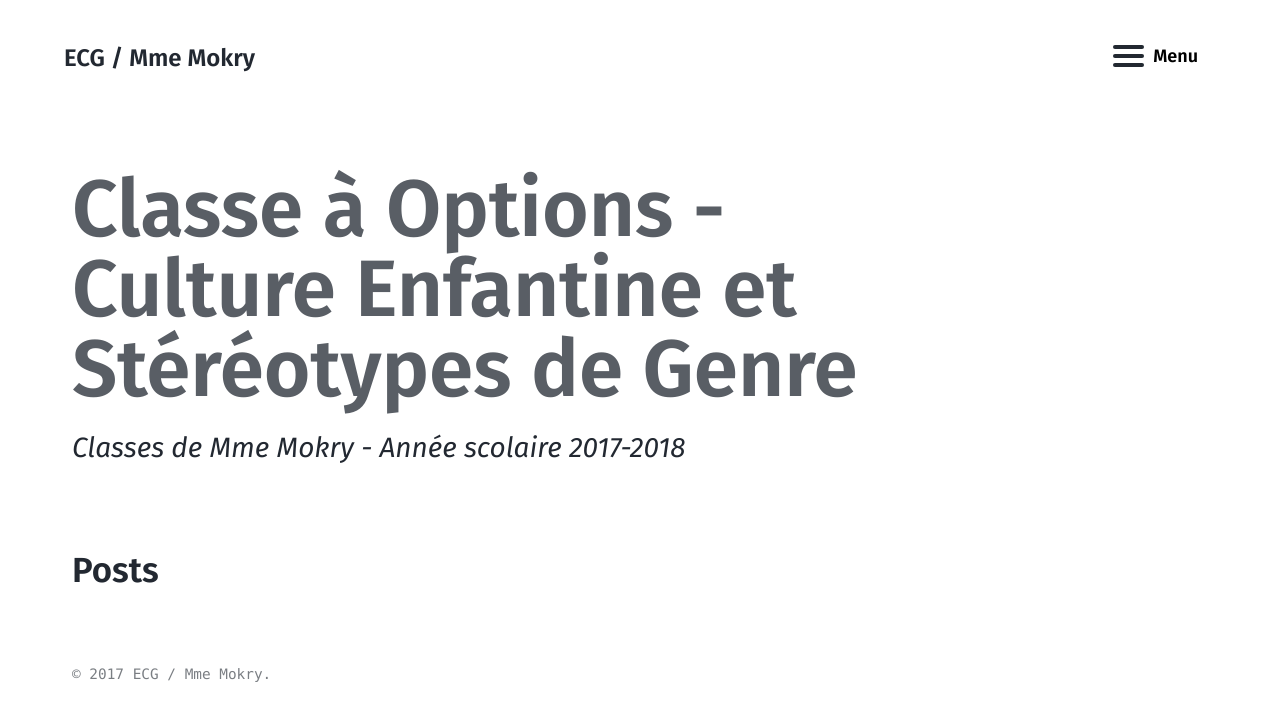
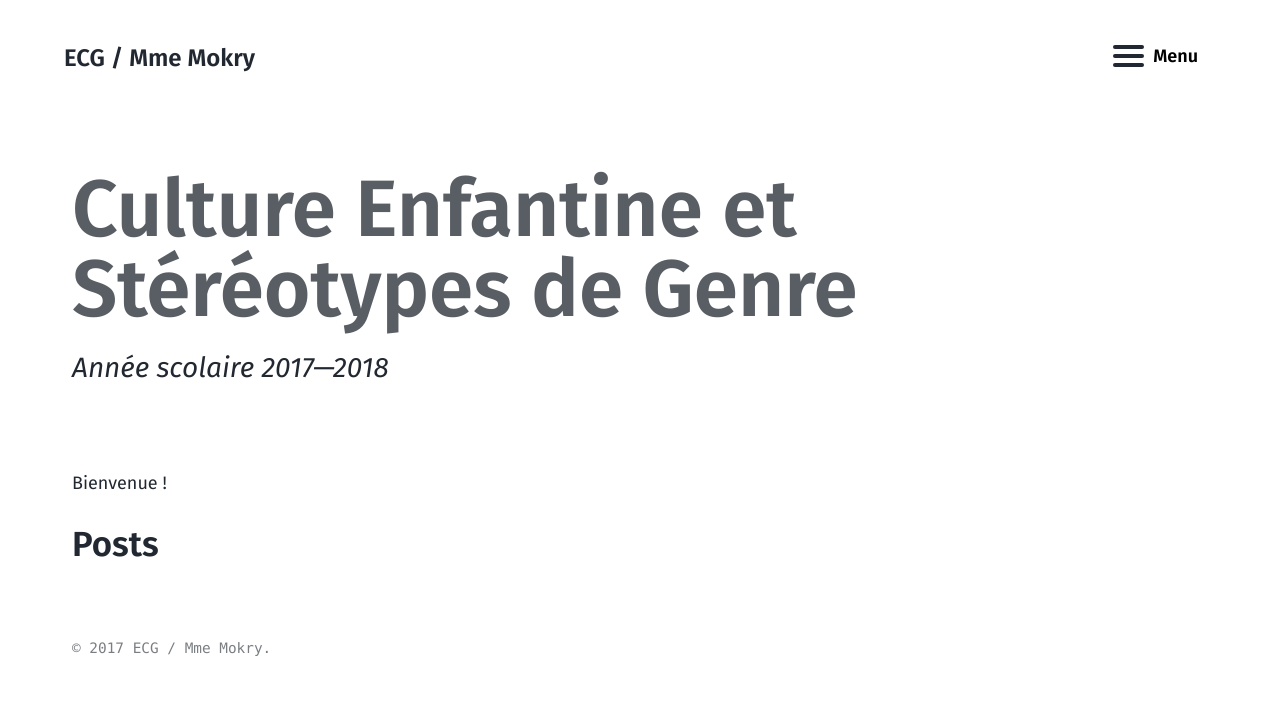
Before and after one commit to adelaidemokry/ecole, a Jekyll site: the page built from 2017/culture-enfantine-et-stereotype-de-genre/index.md, in a window 1280 px wide. Shown: the top 721 px of the page. Built offline with Jekyll 4.4.1, drawn with Linux system fonts in a browser that asks for light colours.

Commit message:
changé titre

```diff
--- a/2017/culture-enfantine-et-stereotype-de-genre/index.md
+++ b/2017/culture-enfantine-et-stereotype-de-genre/index.md
@@ -1,8 +1,10 @@
 ---
 layout: class-home
 paginate: true
-alt_title: "Classe à Options - Culture Enfantine et Stéréotypes de Genre"
-sub_title: "Classes de Mme Mokry - Année scolaire 2017-2018"
+alt_title: "Culture Enfantine et Stéréotypes de Genre"
+sub_title: "Année scolaire 2017—2018"
 introduction: |
 actions:
 ---
+
+Bienvenue !
```
